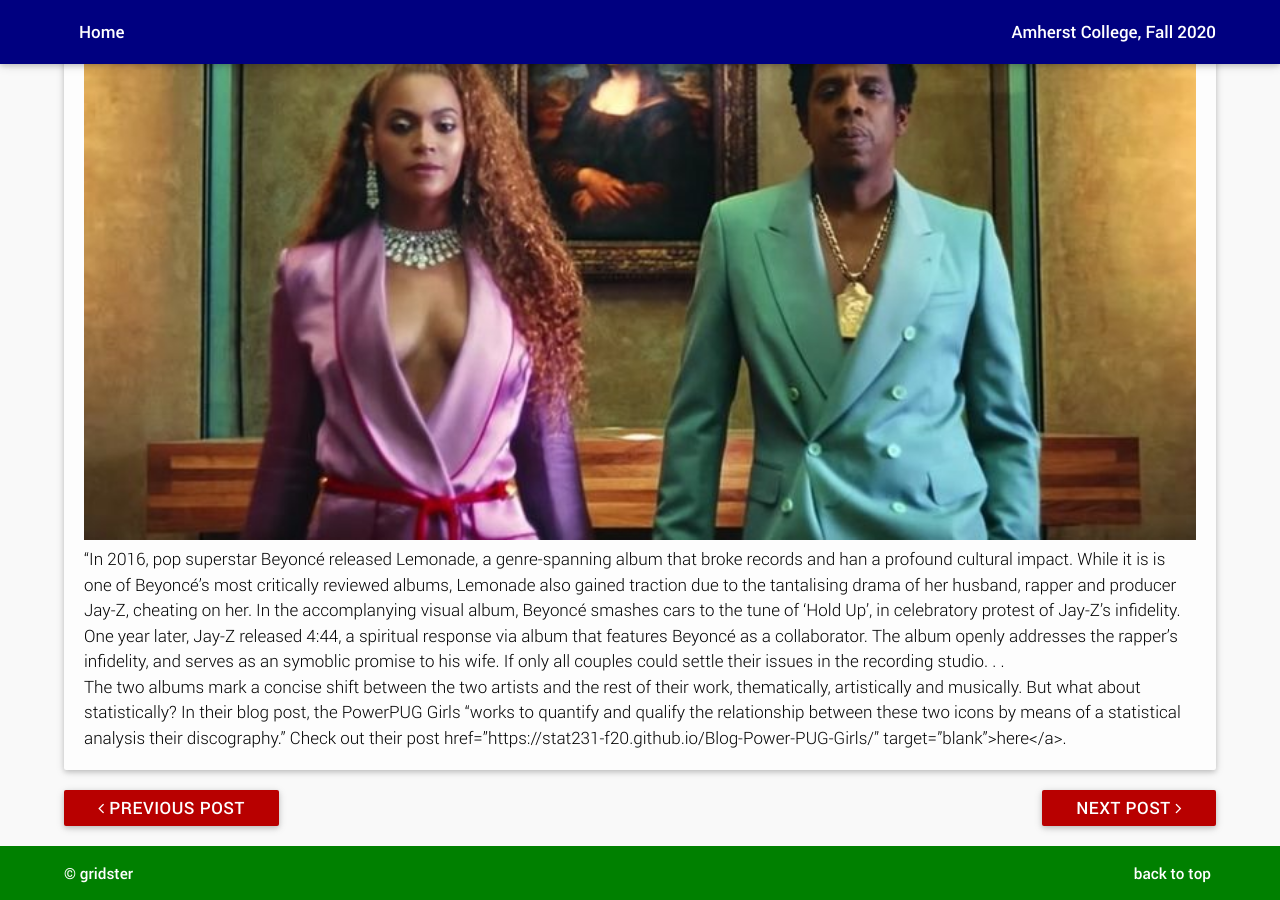
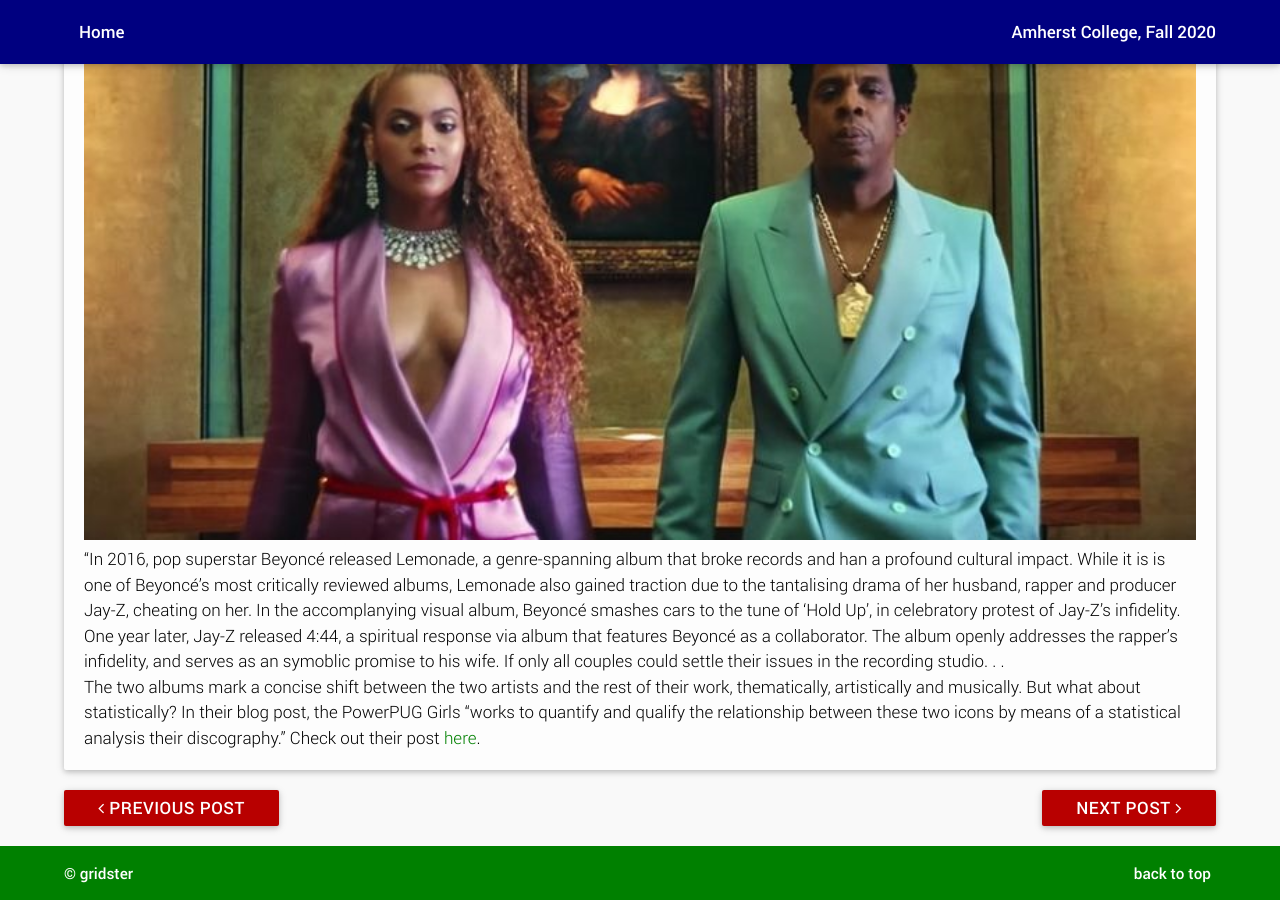
Before and after one commit to stat231-f20/pug-blogs, a Jekyll site: the page built from _posts/2020-11-20-powerpug.md, in a window 1280 px wide and 900 px high, scrolled down 759 px. Built offline with Jekyll 4.4.1, drawn with Linux system fonts in a browser that asks for light colours.

Commit message:
fixing ppg link

```diff
--- a/_posts/2020-11-20-powerpug.md
+++ b/_posts/2020-11-20-powerpug.md
@@ -7,7 +7,7 @@ category: [standard]
 ---
 
 "In 2016, pop superstar Beyoncé released Lemonade, a genre-spanning album that broke records and han a profound cultural impact. While it is is one of Beyoncé’s most critically reviewed albums, Lemonade also gained traction due to the tantalising drama of her husband, rapper and producer Jay-Z, cheating on her. In the accomplanying visual album, Beyoncé smashes cars to the tune of 'Hold Up', in celebratory protest of Jay-Z’s infidelity.
-
+<br>
 One year later, Jay-Z released 4:44, a spiritual response via album that features Beyoncé as a collaborator. The album openly addresses the rapper’s infidelity, and serves as an symoblic promise to his wife. If only all couples could settle their issues in the recording studio. . .
-
-The two albums mark a concise shift between the two artists and the rest of their work, thematically, artistically and musically. But what about statistically?  In their blog post, the PowerPUG Girls "works to quantify and qualify the relationship between these two icons by means of a statistical analysis their discography."  Check out their post href="https://stat231-f20.github.io/Blog-Power-PUG-Girls/" target="blank">here</a>.
+<br>
+The two albums mark a concise shift between the two artists and the rest of their work, thematically, artistically and musically. But what about statistically?  In their blog post, the PowerPUG Girls "works to quantify and qualify the relationship between these two icons by means of a statistical analysis their discography."  Check out their post <a href="https://stat231-f20.github.io/Blog-Power-PUG-Girls/" target="blank">here</a>.
```
